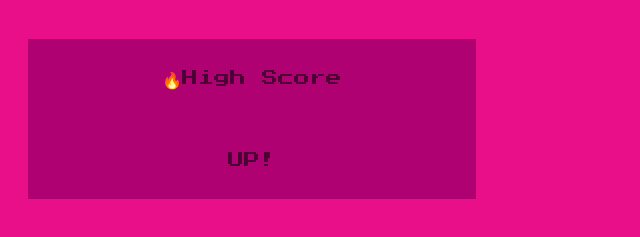
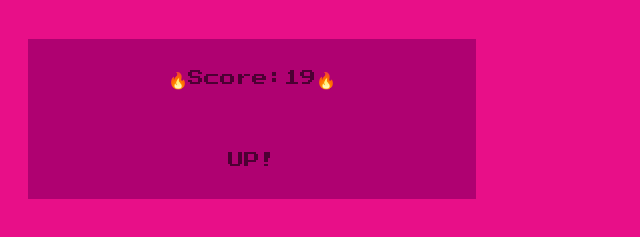
Before and after one commit to gorthar/number_guessing_game_js, a plain HTML site: page index.html in a window 1280 px wide. Both pictures are taken after a click on the button "Guess!". Shown: the part 505-742 px from the top of the page, 628-1268 px from the left. Drawn offline with Linux system fonts and the light colour scheme.

Commit message:
minor bug fixes

```diff
--- a/index.html
+++ b/index.html
@@ -26,7 +26,7 @@
           <button class="guess">Guess!</button>
         </div>
         <div class="right">
-          <p class="high-score">🔥High Score</p>
+          <p class="high-score">🔥Score:20🔥</p>
           <p class="up-down">..</p>
         </div>
       </div>
--- a/script.js
+++ b/script.js
@@ -6,15 +6,24 @@ const box_value=document.getElementsByClassName("number");
 
 const up_down_value = document.getElementsByClassName("up-down");
 
+const score_panel = document.querySelector(".high-score");
+
 let generated_number=Math.floor(Math.random()*100);
-
+let score=20;
+let gameOnGoing=true;
 guess_button[0].addEventListener("click", () =>{
+    if(gameOnGoing){
     const input_number = document.getElementById("numberInput").value;
     if(input_number==generated_number){
         box_value[0].innerHTML=generated_number;
+        up_down_value[0].innerHTML="Correct!";
+        gameOnGoing=false;
     }
-    if(input_number<generated_number){
+    else if(input_number<generated_number){
         up_down_value[0].innerHTML="UP!";
     }
     else up_down_value[0].innerHTML="DOWN!";
+    score--;
+    score_panel.innerHTML="🔥Score:"+ score +"🔥";
+}
 });
```
